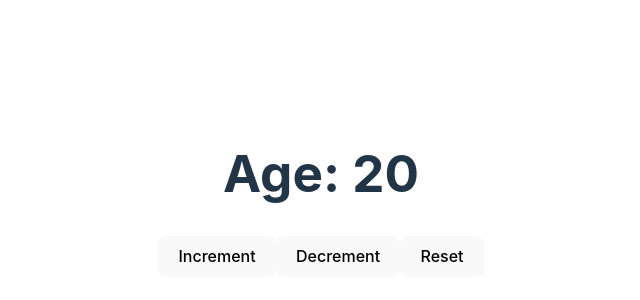
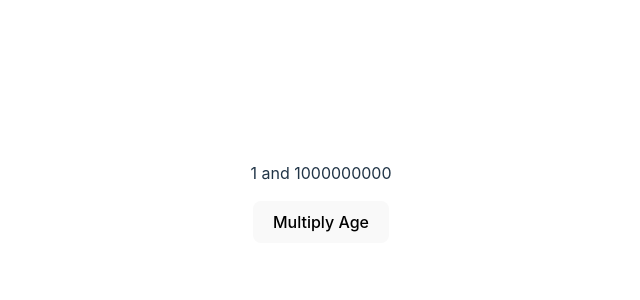
Before and after one commit to Alejndro22/react-typescript-codigo-facilito, a React (Vite) app in the folder react-ts/: page / in a window 1280 px wide. Shown: the part 206-506 px from the top of the page, without its empty margins (319-959 px from the left). Built offline with nearby package versions, Linux system fonts and the light colour scheme.

Commit message:
Typescript with useMemo, useCallback and React.memo
Some useful cases

```diff
--- a/react-ts/src/hooks/index.ts
+++ b/react-ts/src/hooks/index.ts
@@ -1,4 +1,5 @@
 export * from './useContext';
+export * from './useMemoCallback';
 export * from './useReducer';
 export * from './useRef';
 export * from './useState';
--- /dev/null
+++ b/react-ts/src/hooks/useMemoCallback/Child.tsx
@@ -0,0 +1,18 @@
+import { memo } from 'react';
+
+type Props = {
+  multiplyAge: () => void;
+};
+
+// As learned from Fernando's React Course, memo can be used to prevent a child component
+// to re-render if props doesn't change. To achieve this, multiplyAge shouldn't change
+// but since is a function with parent re-render gets destroyed and created again.
+// That's why useCallback is needed
+export const Child = memo(({ multiplyAge }: Props) => {
+  console.log('Child re-rendered');
+  return (
+    <div>
+      <button onClick={multiplyAge}>Multiply Age</button>
+    </div>
+  );
+});
--- /dev/null
+++ b/react-ts/src/hooks/useMemoCallback/MemoCallAppBadUse.tsx
@@ -0,0 +1,38 @@
+import { useState, useRef } from 'react';
+import '../../App.css';
+import { Child } from '.';
+
+// Every React component is re-rendered when one of these options occur
+// 1. State change
+// 2. Props change
+// 3. Parent component is re-rendered
+
+export const MemoCallAppBadUse = () => {
+  const [age, setAge] = useState(1);
+  const totalCicles = useRef(1_000_000_000);
+
+  const multiplyAge = () => {
+    setAge((prev) => prev * 2);
+  };
+
+  const expensiveInitialState = () => {
+    for (let i = 0; i < totalCicles.current; i++) {
+      /* empty */
+    }
+    console.log('value recalculated');
+    return totalCicles.current;
+  };
+
+  // When button from childe is clicked, multiplyAge is called and age state changes
+  // Hence, both parent and child components re-render (expensiveInitalState runs again)
+  const value = expensiveInitialState();
+
+  return (
+    <div className='App'>
+      <p>
+        {age} and {value}
+      </p>
+      <Child multiplyAge={multiplyAge} />
+    </div>
+  );
+};
--- /dev/null
+++ b/react-ts/src/hooks/useMemoCallback/MemoCallbackApp.tsx
@@ -0,0 +1,43 @@
+import { useState, useRef, useMemo, useCallback } from 'react';
+import '../../App.css';
+import { Child } from '.';
+
+export const MemoCallbackApp = () => {
+  const [age, setAge] = useState(1);
+  const totalCicles = useRef(1_000_000_000);
+
+  // Now this function is memoized with useCallback, and the dependency should be setAge
+  // because the function logic depends on what setAge does
+
+  // Ts helps me here because it validate params types and order :)
+  const multiplyAge = useCallback(() => {
+    setAge((prev) => prev * 2);
+  }, [setAge]);
+
+  const expensiveInitialState = () => {
+    for (let i = 0; i < totalCicles.current; i++) {
+      /* empty */
+    }
+    console.log('value recalculated');
+    return totalCicles.current;
+  };
+
+  // Normal useMemo behaviour, the value is the result of expensiveInitialState,
+  // and that'll only change if totalCycles.current value change
+
+  // Ts helps me to understand memo value type, and also args order when hovering useMemo
+  // Also would help me if i forgot to return something from expensiveInitialState
+  const value = useMemo(expensiveInitialState, [totalCicles.current]);
+
+  return (
+    <div className='App'>
+      <p>
+        {age} and {value}
+      </p>
+      {/* Now that Child component is wrapped by Memo, thanks to TS I can hover this component
+          and it displays that it's type Child: React.MemoExoticComponent, and could help me to
+          prevent errors  */}
+      <Child multiplyAge={multiplyAge} />
+    </div>
+  );
+};
--- /dev/null
+++ b/react-ts/src/hooks/useMemoCallback/index.ts
@@ -0,0 +1,3 @@
+export * from './Child';
+export * from './MemoCallAppBadUse';
+export * from './MemoCallbackApp';
--- a/react-ts/src/main.tsx
+++ b/react-ts/src/main.tsx
@@ -1,7 +1,9 @@
 import React from 'react';
 import ReactDOM from 'react-dom/client';
 import {
-  AppReducer,
+  MemoCallbackApp,
+  // AppReducer,
+  // MemoCallAppBadUse,
   // AppReducerBadUse,
   // AppContext,
   // AppRef,
@@ -14,6 +16,7 @@ ReactDOM.createRoot(document.getElementById('root')!).render(
     {/* <UseStateHook /> */}
     {/* <AppContext /> */}
     {/* <AppRef /> */}
-    <AppReducer />
+    {/* <AppReducer /> */}
+    <MemoCallbackApp />
   </React.StrictMode>
 );
```
